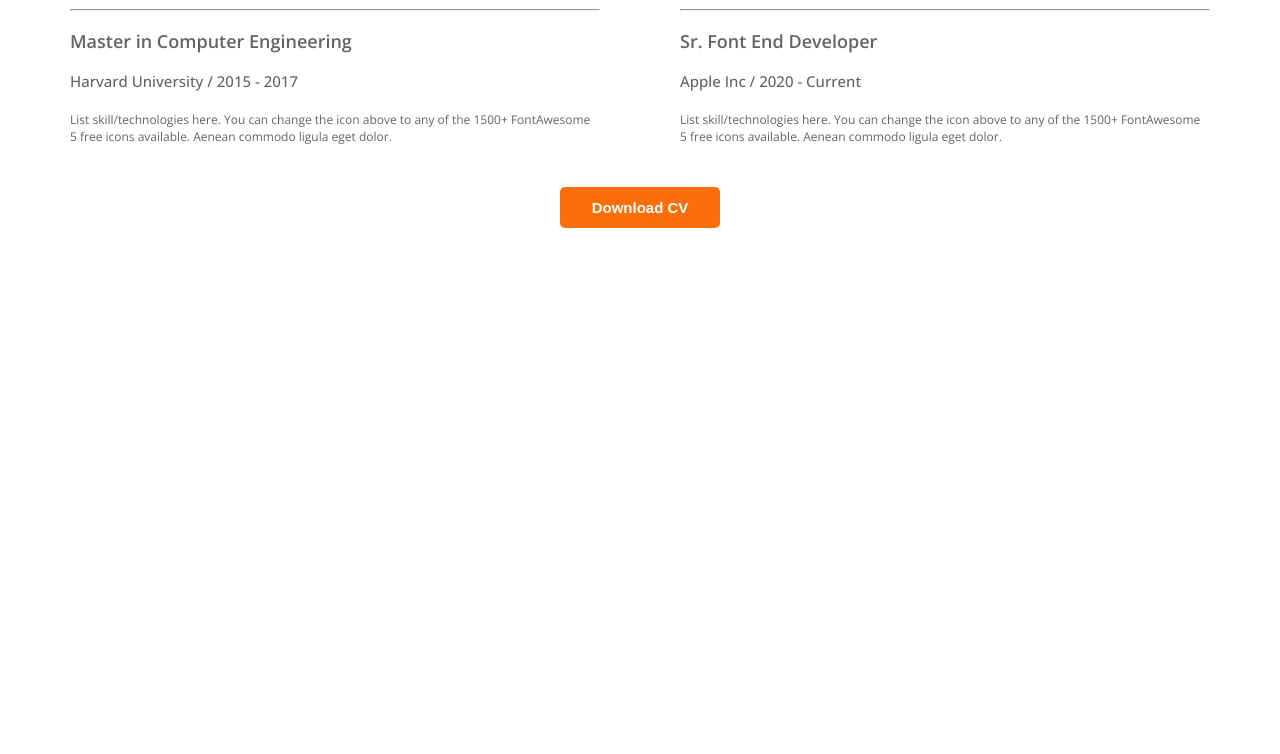
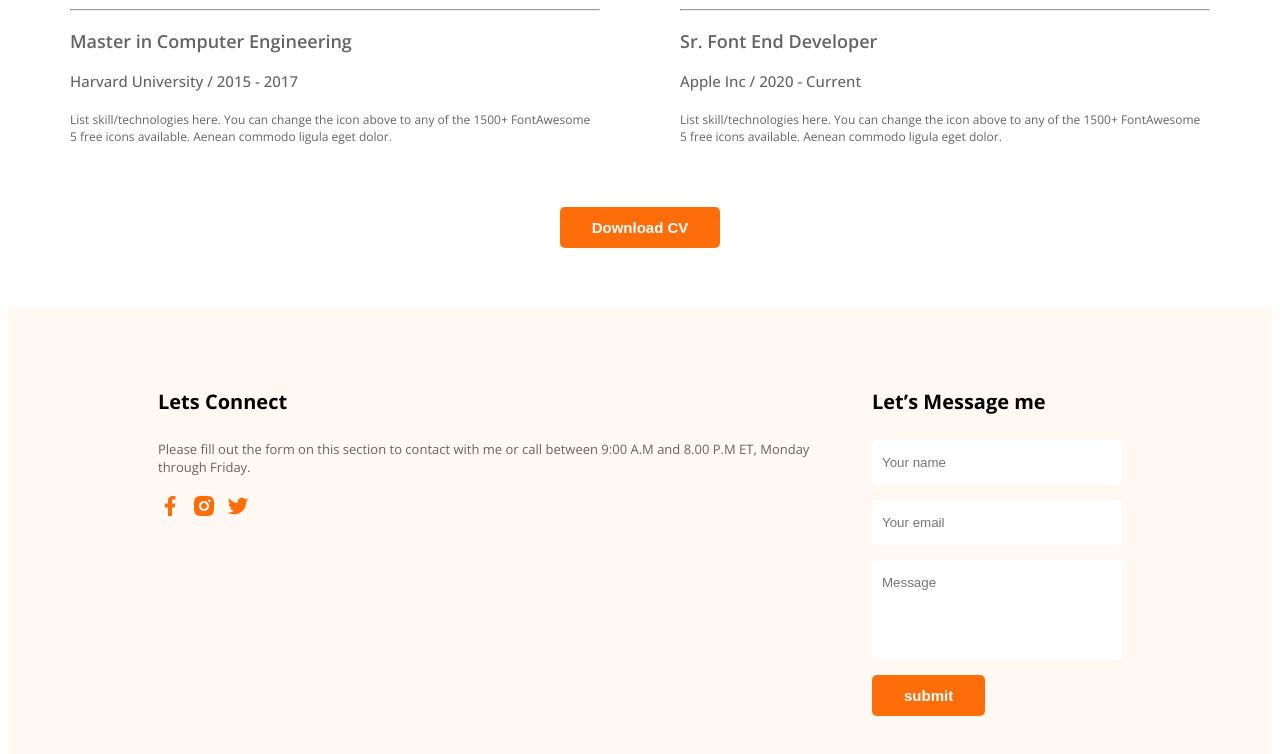
Before and after one commit to NitayDas/webpage-with-html-css, a plain HTML site: page index.html in a window 1280 px wide. Shown: the part 2358-3112 px from the top of the page. Before the commit the page ends 2594 px from the top, so only its background shows below. Drawn offline with nearby package versions, Linux system fonts and the light colour scheme.

Commit message:
Added Footer

```diff
--- a/index.html
+++ b/index.html
@@ -159,8 +159,27 @@
 
     </main>
 
-    <footer>
+    <footer class="footer-section">
+           <div class="section-column">
+                <h3 class="column-title">Lets Connect</h3>
+                <p class="column-description">Please fill out the form on this section to contact with me
+                    or call between 9:00 A.M and 8.00 P.M ET, Monday through Friday.</p>
+                <div class="social-icons">
+                    <a href=""><img src="images/icons/facebook.png" alt=""></a>
+                    <a href=""> <img src="images/icons/insta.png" alt=""></a>
+                    <a href=""><img src="images/icons/twitter.png" alt=""></a>
+                </div>
+           </div>
 
+           <div class="section-column">
+               <h3 class="column-title">Let’s Message me</h3>
+               <div class="input">
+                 <input class="input-field" type="text" placeholder="Your name"><br>
+                 <input class="input-field" type="email" placeholder="Your email"><br>
+                 <input class="message-field" type="text" placeholder="Message">
+               </div>
+               <button class="btn-primary">submit</button>
+           </div>
     </footer>
 </body>
 </html>
--- a/styles/portfolio.css
+++ b/styles/portfolio.css
@@ -222,5 +222,53 @@ main section{
 
  .resume-btn
  {
+   margin-top:20px;
    text-align: center;
  }
+
+ /* footer section design */
+
+ .footer-section{
+   display: flex;
+   justify-content: space-around;
+   padding: 60px 150px;
+   margin-top: 60px;
+   gap: 40px;
+   background-color: #FFF8F3;
+ }
+ .column-title{
+    font-size: 20px;
+    font-weight: 700;
+    padding-bottom: 5px;
+ }
+
+ .column-description{
+   font-size: 13px;
+   font-weight: 400;
+   color:rgb(101, 99, 99);
+   padding-bottom: 5px;
+   align-items: center;
+ }
+
+ .input-field{
+   border: none;
+   margin-bottom:15px;
+   padding: 15px 0px 15px 10px;
+   border-radius: 5px;
+   background-color: #FFF;
+   width: 240px;
+ }
+
+ .message-field{
+   border: none;
+   margin-bottom: 15px;
+   padding: 15px 0px 70px 10px;
+   border-radius: 5px;
+   background-color: #FFF;
+   width: 240px;
+ }
+
+ .social-icons{
+   display: flex;
+   gap: 10px;
+ }
```
